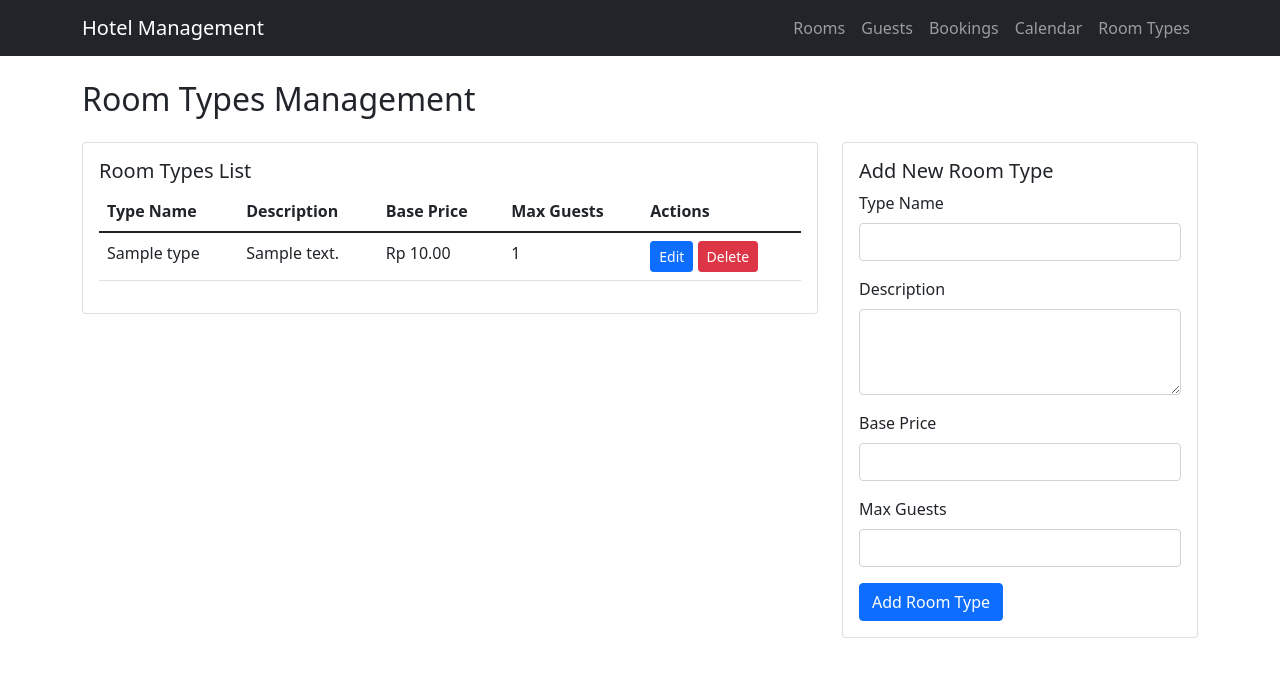
After one commit to tech-theorca/pms, a Flask app: page /room_types in a window 1280 px wide. The commit adds this page. Shown: the top 677 px of the page. Run offline with Flask 3, Linux system fonts and the light colour scheme; tables that the repository leaves empty hold one stand-in row (values such as "Sample post"); some libraries are stand-ins or nearby versions.

Commit message:
Fix room availability check and add room type integration

```diff
--- a/hotel_management/app.py
+++ b/hotel_management/app.py
@@ -1,7 +1,7 @@
 from flask import Flask, render_template, request, redirect, url_for, flash, jsonify
 from main import HotelManagementSystem
 from booking_engine import BookingEngine
-from models import Room, Guest, Booking
+from models import Room, Guest, Booking, RoomType
 from datetime import datetime, timedelta
 from sqlalchemy import or_
 from dotenv import load_dotenv
@@ -27,31 +27,30 @@ def rooms():
     if request.method == 'POST' and 'search' not in request.form:
         try:
             room_number = request.form['room_number']
-            room_type = request.form['room_type']
-            rate = request.form['rate']
+            room_type_id = request.form['room_type_id']
 
-            hotel.add_room(room_number, room_type, rate)
+            hotel.add_room(room_number, room_type_id)
             flash('Room added successfully!', 'success')
 
         except Exception as e:
-            # Roll back the session on error
-            hotel.session.rollback()  # Changed from db.session to hotel.session
+            hotel.session.rollback()
             flash(f'Error adding room: {str(e)}', 'error')
 
         return redirect(url_for('rooms'))
 
-    # Handle search (both GET and POST)
     search_term = request.form.get('search_term') if request.method == 'POST' else request.args.get('search_term')
     if search_term:
-        rooms = hotel.session.query(Room).filter(
+        rooms = hotel.session.query(Room).join(RoomType).filter(
             or_(
                 Room.room_number.ilike(f'%{search_term}%'),
-                Room.room_type.ilike(f'%{search_term}%')
+                RoomType.type_name.ilike(f'%{search_term}%')
             )
         ).all()
     else:
         rooms = hotel.session.query(Room).all()
-    return render_template('rooms.html', rooms=rooms)
+
+    room_types = hotel.session.query(RoomType).all()
+    return render_template('rooms.html', rooms=rooms, room_types=room_types)
 
 @app.route('/guests', methods=['GET', 'POST'])
 def guests():
@@ -264,7 +263,7 @@ def check_room_availability():
             'available_rooms': [{
                 'id': room.id,
                 'room_number': room.room_number,
-                'room_type': room.room_type,
+                'room_type': room.room_type.type_name,  # Changed from room.room_type to room.room_type.type_name
                 'rate': float(room.rate)
             } for room in available_rooms]
         })
@@ -337,5 +336,61 @@ def get_guests_data():
         'nationality': guest.nationality
     } for guest in guests])
 
+# Add these imports at the top if not already present
+from models import RoomType
+
+# Add these routes
+@app.route('/room_types', methods=['GET', 'POST'])
+def room_types():
+    if request.method == 'POST':
+        try:
+            room_type_id = request.form.get('room_type_id')
+            type_name = request.form['type_name']
+            description = request.form['description']
+            base_price = float(request.form['base_price'])
+            max_guest = int(request.form['max_guest'])
+
+            if room_type_id:  # Update existing room type
+                room_type = hotel.session.query(RoomType).get(room_type_id)
+                if room_type:
+                    room_type.type_name = type_name
+                    room_type.description = description
+                    room_type.base_price = base_price
+                    room_type.max_guest = max_guest
+                    flash('Room type updated successfully!', 'success')
+            else:  # Create new room type
+                room_type = RoomType(
+                    type_name=type_name,
+                    description=description,
+                    base_price=base_price,
+                    max_guest=max_guest
+                )
+                hotel.session.add(room_type)
+                flash('Room type added successfully!', 'success')
+
+            hotel.session.commit()
+
+        except Exception as e:
+            hotel.session.rollback()
+            flash(f'Error: {str(e)}', 'error')
+
+        return redirect(url_for('room_types'))
+
+    room_types = hotel.session.query(RoomType).all()
+    return render_template('room_types.html', room_types=room_types)
+
+@app.route('/room_types/<int:id>', methods=['DELETE'])
+def delete_room_type(id):
+    try:
+        room_type = hotel.session.query(RoomType).get(id)
+        if room_type:
+            hotel.session.delete(room_type)
+            hotel.session.commit()
+            return jsonify({'success': True})
+        return jsonify({'success': False, 'error': 'Room type not found'}), 404
+    except Exception as e:
+        hotel.session.rollback()
+        return jsonify({'success': False, 'error': str(e)}), 500
+
 if __name__ == '__main__':
     app.run(debug=True)
--- a/hotel_management/templates/base.html
+++ b/hotel_management/templates/base.html
@@ -24,6 +24,9 @@
                 <a class="nav-link" href="/guests">Guests</a>
                 <a class="nav-link" href="/bookings">Bookings</a>
                 <a class="nav-link" href="/calendar">Calendar</a>
+                <li class="nav-item">
+                    <a class="nav-link" href="{{ url_for('room_types') }}">Room Types</a>
+                </li>
             </div>
         </div>
     </nav>
--- /dev/null
+++ b/hotel_management/templates/room_types.html
@@ -0,0 +1,104 @@
+{% extends "base.html" %}
+{% block content %}
+<h2>Room Types Management</h2>
+
+<div class="row mt-4">
+    <div class="col-md-8">
+        <div class="card">
+            <div class="card-body">
+                <h5 class="card-title">Room Types List</h5>
+                <table class="table">
+                    <thead>
+                        <tr>
+                            <th>Type Name</th>
+                            <th>Description</th>
+                            <th>Base Price</th>
+                            <th>Max Guests</th>
+                            <th>Actions</th>
+                        </tr>
+                    </thead>
+                    <tbody>
+                        {% for room_type in room_types %}
+                        <tr>
+                            <td>{{ room_type.type_name }}</td>
+                            <td>{{ room_type.description }}</td>
+                            <td>Rp {{ "{:,.2f}".format(room_type.base_price) }}</td>
+                            <td>{{ room_type.max_guest }}</td>
+                            <td>
+                                <button class="btn btn-sm btn-primary" onclick="editRoomType({{ room_type.id }}, '{{ room_type.type_name }}', '{{ room_type.description }}', {{ room_type.base_price }}, {{ room_type.max_guest }})">Edit</button>
+                                <button class="btn btn-sm btn-danger" onclick="deleteRoomType({{ room_type.id }})">Delete</button>
+                            </td>
+                        </tr>
+                        {% endfor %}
+                    </tbody>
+                </table>
+            </div>
+        </div>
+    </div>
+    <div class="col-md-4">
+        <div class="card">
+            <div class="card-body">
+                <h5 class="card-title" id="formTitle">Add New Room Type</h5>
+                <form id="roomTypeForm" method="POST">
+                    <input type="hidden" id="room_type_id" name="room_type_id">
+                    <div class="mb-3">
+                        <label for="type_name" class="form-label">Type Name</label>
+                        <input type="text" class="form-control" id="type_name" name="type_name" required>
+                    </div>
+                    <div class="mb-3">
+                        <label for="description" class="form-label">Description</label>
+                        <textarea class="form-control" id="description" name="description" rows="3"></textarea>
+                    </div>
+                    <div class="mb-3">
+                        <label for="base_price" class="form-label">Base Price</label>
+                        <input type="number" class="form-control" id="base_price" name="base_price" step="0.01" required>
+                    </div>
+                    <div class="mb-3">
+                        <label for="max_guest" class="form-label">Max Guests</label>
+                        <input type="number" class="form-control" id="max_guest" name="max_guest" required>
+                    </div>
+                    <button type="submit" class="btn btn-primary" id="submitBtn">Add Room Type</button>
+                    <button type="button" class="btn btn-secondary d-none" id="cancelBtn" onclick="resetForm()">Cancel</button>
+                </form>
+            </div>
+        </div>
+    </div>
+</div>
+
+{% block scripts %}
+<script>
+function editRoomType(id, typeName, description, basePrice, maxGuest) {
+    document.getElementById('room_type_id').value = id;
+    document.getElementById('type_name').value = typeName;
+    document.getElementById('description').value = description;
+    document.getElementById('base_price').value = basePrice;
+    document.getElementById('max_guest').value = maxGuest;
+    document.getElementById('formTitle').textContent = 'Edit Room Type';
+    document.getElementById('submitBtn').textContent = 'Update Room Type';
+    document.getElementById('cancelBtn').classList.remove('d-none');
+}
+
+function resetForm() {
+    document.getElementById('roomTypeForm').reset();
+    document.getElementById('room_type_id').value = '';
+    document.getElementById('formTitle').textContent = 'Add New Room Type';
+    document.getElementById('submitBtn').textContent = 'Add Room Type';
+    document.getElementById('cancelBtn').classList.add('d-none');
+}
+
+function deleteRoomType(id) {
+    if (confirm('Are you sure you want to delete this room type?')) {
+        fetch(`/room_types/${id}`, {
+            method: 'DELETE',
+        }).then(response => {
+            if (response.ok) {
+                window.location.reload();
+            } else {
+                alert('Error deleting room type');
+            }
+        });
+    }
+}
+</script>
+{% endblock %}
+{% endblock %}
```
Also changed, not shown: hotel_management/main.py (+9 -5 lines), hotel_management/models.py (+14 -2 lines), hotel_management/templates/rooms.html (+20 -7 lines), hotel_management/migrations/20240318_add_room_types.py (added).
